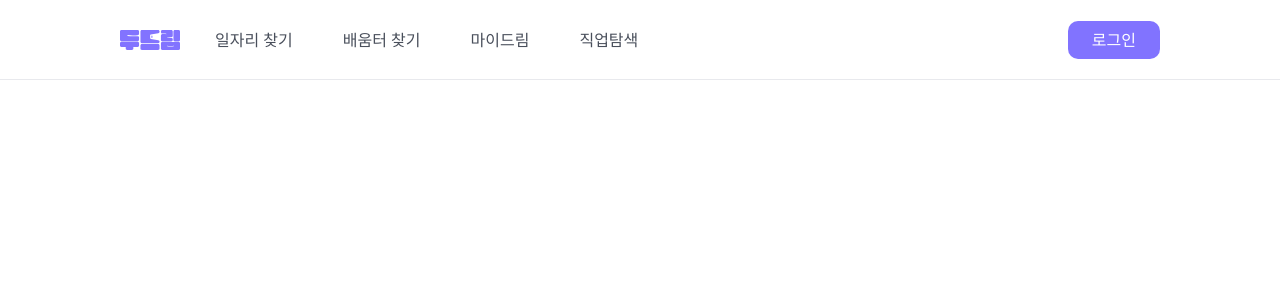
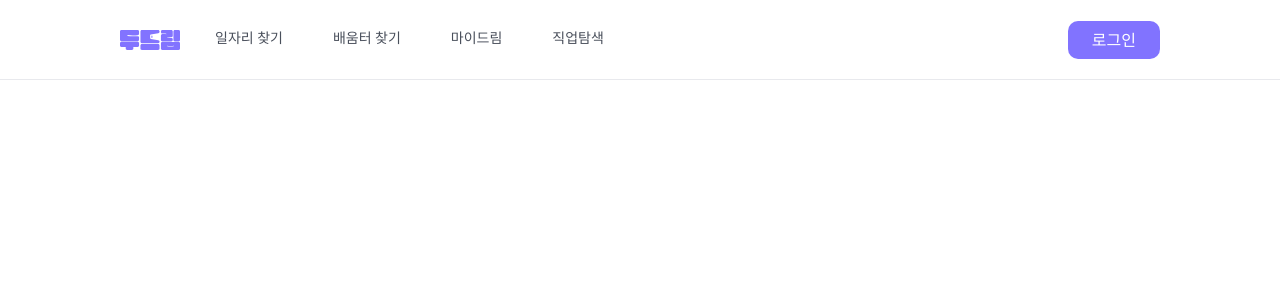
Before and after one commit to kxkxkxkxkxxk/kxkxkxkxkxxk, a React (Vite) app: page / in a window 1280 px wide. Shown: the top 300 px of the page. Built offline with nearby package versions, Linux system fonts and the light colour scheme.

Commit message:
chore: [#15] classname 오타 수정

```diff
--- a/src/common/Header.tsx
+++ b/src/common/Header.tsx
@@ -24,7 +24,7 @@ const Header = ({ type }: ShowProps) => {
           <Link
             key={label}
             to={path}
-            className='<div className="flex font-B03-M"> items-center px-[15px] py-[10px] text-gray-600'
+            className="flex items-center px-[15px] py-[10px] text-gray-600 font-B03-M"
           >
             {label}
           </Link>
```
